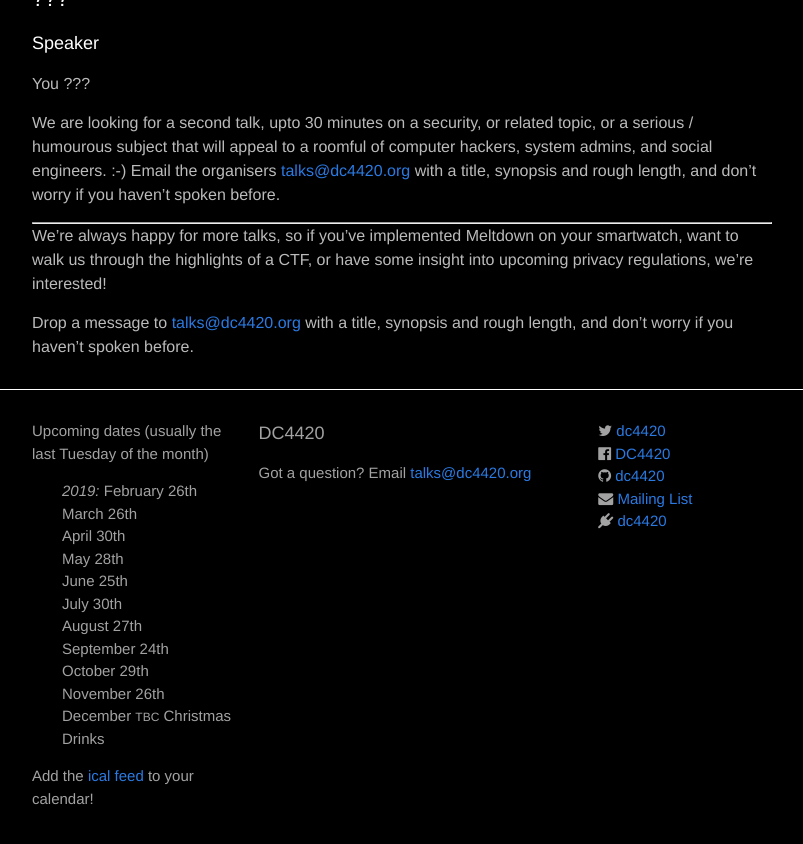
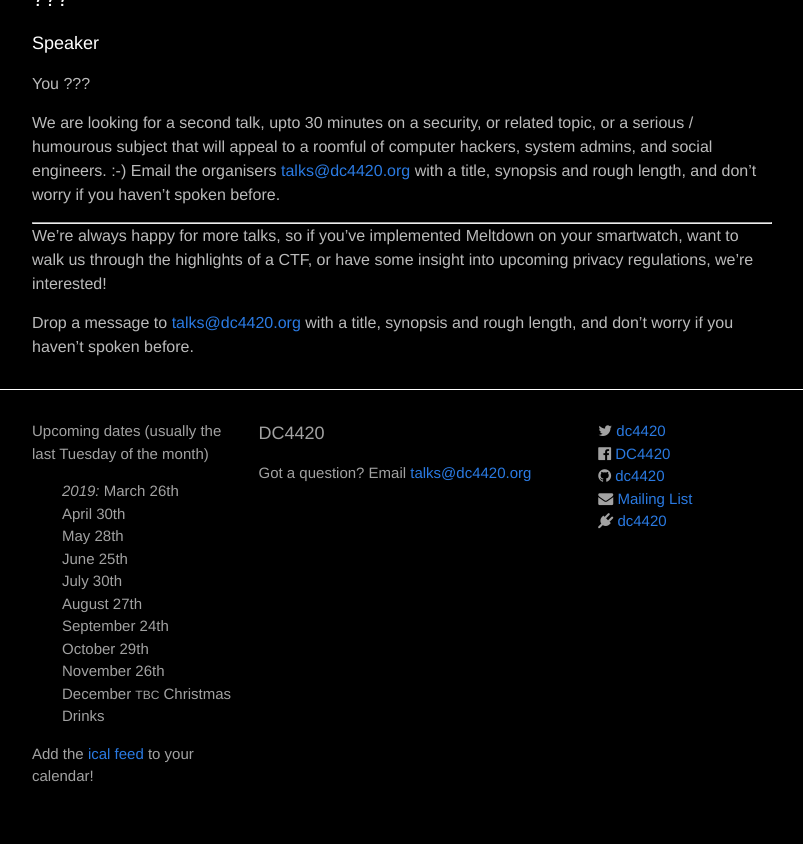
Before and after one commit to dc4420/website, a Jekyll site: the page built from index.html, in a window 1280 px wide and 900 px high, scrolled down 676 px. Shown: the top 844 px of the window, without its empty margins (238-1041 px from the left). Built offline with Jekyll 4.4.1, drawn with Linux system fonts in a browser that asks for light colours; nearby versions of some CDN libraries.

Commit message:
footer - future event dates

```diff
--- a/_includes/footer.html
+++ b/_includes/footer.html
@@ -7,8 +7,7 @@
       <div class="footer-col  footer-col-1">
         <p class="text">Upcoming dates (usually the last Tuesday of the month)</p>
         <ul class="future-events">
-          <li><em>2019:</em> February 26th</li>
-          <li>March 26th</li>
+          <li><em>2019:</em> March 26th</li>
           <li>April 30th</li>
           <li>May 28th</li>
           <li>June 25th</li>
```
